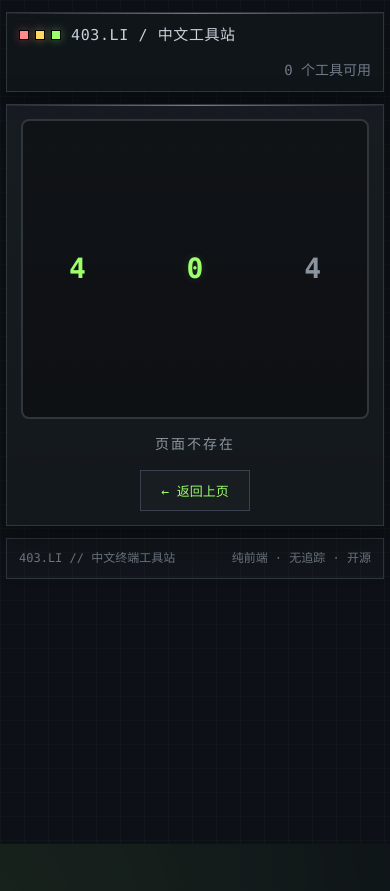
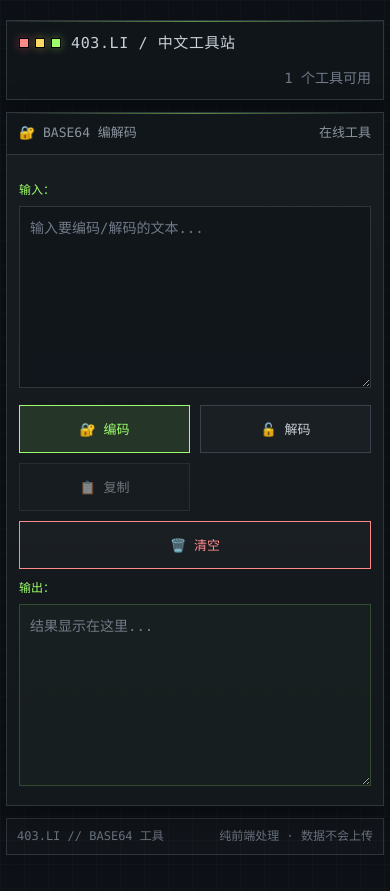
Before and after one commit to Xue-LC/403-li, a Vue app: page /tools/base64 in a window 390 px wide. Before the commit the page ends 844 px from the top, so only its background shows below. Built offline with nearby package versions, Linux system fonts and the light colour scheme; a web font is replaced by a local one.

Commit message:
feat: 添加 Base64 编解码工具
- 新建 Base64Tool.vue 实现编码/解码功能
- 更新 router.js 添加 /tools/base64 路由
- 更新 Home.vue 将 Base64 工具状态改为正常
- 支持中文和特殊字符的 Base64 编解码
- 移动端响应式优化
- 复制功能和清空功能

```diff
--- a/src/router.js
+++ b/src/router.js
@@ -2,6 +2,7 @@ import { createRouter, createWebHistory } from 'vue-router'
 import Home from './views/Home.vue'
 import Tools from './views/Tools.vue'
 import JsonFormatter from './tools/JsonFormatter.vue'
+import Base64Tool from './views/Base64Tool.vue'
 import Icons from './views/Icons.vue'
 import NotFound from './views/NotFound.vue'
 
@@ -20,6 +21,11 @@ const routes = [
     path: '/tools/json',
     name: 'JsonFormatter',
     component: JsonFormatter
+  },
+  {
+    path: '/tools/base64',
+    name: 'Base64Tool',
+    component: Base64Tool
   },
   {
     path: '/games',
--- /dev/null
+++ b/src/views/Base64Tool.vue
@@ -0,0 +1,404 @@
+<template>
+  <div class="base64-tool">
+    <!-- Topbar -->
+    <Topbar toolCount="1" />
+
+    <!-- 工具主体 -->
+    <section class="pane">
+      <div class="pane-head">
+        <span>🔐 Base64 编解码</span>
+        <span>在线工具</span>
+      </div>
+      <div class="pane-body">
+        <div class="tool-body">
+          <label class="input-label">输入：</label>
+          <textarea
+            v-model="input"
+            placeholder="输入要编码/解码的文本..."
+            rows="10"
+            class="code-input"
+          ></textarea>
+
+          <div class="button-group">
+            <button class="button primary" @click="encode">
+              🔐 编码
+            </button>
+            <button class="button" @click="decode">
+              🔓 解码
+            </button>
+            <button class="button" @click="copyOutput" :disabled="!output.trim()">
+              📋 复制
+            </button>
+            <button class="button danger full-width" @click="clear">
+              🗑️ 清空
+            </button>
+          </div>
+
+          <label class="input-label">输出：</label>
+          <textarea
+            v-model="output"
+            readonly
+            rows="10"
+            class="code-input output"
+            placeholder="结果显示在这里..."
+          ></textarea>
+
+          <div v-if="error" class="status-error">
+            ❌ 错误：{{ error }}
+          </div>
+
+          <div v-if="success" class="status-success">
+            ✅ 成功
+          </div>
+        </div>
+      </div>
+    </section>
+
+    <!-- Footer -->
+    <footer class="footer">
+      <span>403.li // Base64 工具</span>
+      <span>纯前端处理 · 数据不会上传</span>
+    </footer>
+  </div>
+</template>
+
+<script>
+import Topbar from '../components/Topbar.vue'
+
+export default {
+  name: 'Base64Tool',
+  components: {
+    Topbar
+  },
+  data() {
+    return {
+      input: '',
+      output: '',
+      error: '',
+      success: false
+    }
+  },
+  methods: {
+    encode() {
+      this.error = ''
+      this.success = false
+
+      if (!this.input) {
+        this.error = '请输入要编码的内容'
+        return
+      }
+
+      try {
+        this.output = btoa(unescape(encodeURIComponent(this.input)))
+        this.error = ''
+        this.success = true
+        setTimeout(() => this.success = false, 2000)
+      } catch (e) {
+        this.error = '编码失败：' + e.message
+        this.output = ''
+        this.success = false
+      }
+    },
+    decode() {
+      this.error = ''
+      this.success = false
+
+      if (!this.input) {
+        this.error = '请输入要解码的 Base64 字符串'
+        return
+      }
+
+      try {
+        this.output = decodeURIComponent(escape(atob(this.input)))
+        this.error = ''
+        this.success = true
+        setTimeout(() => this.success = false, 2000)
+      } catch (e) {
+        this.error = '解码失败：无效的 Base64 字符串'
+        this.output = ''
+        this.success = false
+      }
+    },
+    copyOutput() {
+      if (!this.output.trim()) {
+        this.error = '没有可复制的内容'
+        return
+      }
+
+      navigator.clipboard.writeText(this.output).then(() => {
+        this.success = true
+        setTimeout(() => this.success = false, 2000)
+      }).catch(() => {
+        this.error = '复制失败，请手动复制'
+      })
+    },
+    clear() {
+      this.input = ''
+      this.output = ''
+      this.error = ''
+      this.success = false
+    }
+  }
+}
+</script>
+
+<style scoped>
+@import '../assets/styles.css';
+
+.base64-tool {
+  width: min(var(--max), calc(100vw - 16px));
+  margin: 0 auto;
+  padding: 12px 0 20px;
+}
+
+/* === Pane === */
+.pane {
+  margin-top: 12px;
+  border: 1px solid var(--line);
+  background: var(--card-bg-gradient), var(--card-bg);
+  box-shadow: var(--card-shadow);
+  position: relative;
+}
+
+.pane::before {
+  content: "";
+  position: absolute;
+  top: 0;
+  left: 0;
+  right: 0;
+  height: 1px;
+  background: var(--card-top-line);
+  opacity: 0.5;
+}
+
+.pane-head {
+  padding: 10px 12px;
+  border-bottom: 1px solid var(--line);
+  display: flex;
+  justify-content: space-between;
+  align-items: center;
+  gap: 10px;
+  font-family: var(--mono);
+  font-size: 13px;
+  color: var(--muted);
+  text-transform: uppercase;
+  background: rgba(18,22,27,0.94);
+}
+
+.pane-body {
+  padding: 12px;
+}
+
+.tool-body {
+  margin-top: 1rem;
+}
+
+.input-label {
+  color: var(--green);
+  display: block;
+  margin-bottom: 0.5rem;
+  font-family: var(--mono);
+  font-size: 13px;
+  text-transform: uppercase;
+}
+
+.code-input {
+  width: 100%;
+  max-width: 100%;
+  border: 1px solid var(--line);
+  background: rgba(18,22,27,0.94);
+  color: var(--text);
+  font-family: var(--mono);
+  font-size: 14px;
+  padding: 12px;
+  resize: vertical;
+  transition: all 0.2s;
+  border-radius: 0;
+  box-sizing: border-box;
+  min-height: 200px;
+}
+
+.code-input:focus {
+  outline: 0;
+  border-color: var(--line-strong);
+  box-shadow: 0 0 20px var(--green-glow);
+}
+
+.code-input::placeholder {
+  color: var(--dim);
+}
+
+.code-input.output {
+  background: rgba(157,255,107,0.03);
+  border-color: rgba(157,255,107,0.2);
+}
+
+.button-group {
+  display: grid;
+  grid-template-columns: repeat(4, 1fr);
+  gap: 10px;
+  margin: 1rem 0;
+}
+
+.button {
+  border: 1px solid var(--line-strong);
+  background: rgba(255,255,255,0.02);
+  color: var(--text);
+  font-family: var(--mono);
+  font-size: 13px;
+  padding: 0;
+  cursor: pointer;
+  transition: all 0.2s;
+  text-transform: uppercase;
+  border-radius: 0;
+  height: 48px;
+  display: flex;
+  align-items: center;
+  justify-content: center;
+  width: 100%;
+}
+
+.button.full-width {
+  grid-column: 1 / -1;
+}
+
+.button:hover:not(:disabled) {
+  border-color: var(--green);
+  background: var(--green-soft);
+  color: var(--green);
+  box-shadow: 0 0 15px var(--green-glow);
+}
+
+.button:disabled {
+  opacity: 0.5;
+  cursor: not-allowed;
+}
+
+.button.primary {
+  border-color: var(--green);
+  background: var(--green-soft);
+  color: var(--green);
+}
+
+.button.primary:hover:not(:disabled) {
+  background: rgba(157,255,107,0.2);
+  box-shadow: 0 0 20px var(--green-glow);
+}
+
+.button.danger {
+  border-color: var(--red);
+  color: var(--red);
+}
+
+.button.danger:hover:not(:disabled) {
+  background: rgba(255,107,125,0.1);
+  box-shadow: 0 0 15px rgba(255,107,125,0.3);
+}
+
+.status-error {
+  color: var(--red);
+  margin-top: 1rem;
+  font-family: var(--mono);
+  font-size: 13px;
+  padding: 10px 12px;
+  border: 1px solid rgba(255,107,125,0.3);
+  background: rgba(255,107,125,0.05);
+}
+
+.status-success {
+  color: var(--green);
+  margin-top: 1rem;
+  font-family: var(--mono);
+  font-size: 13px;
+  padding: 10px 12px;
+  border: 1px solid rgba(157,255,107,0.3);
+  background: var(--green-soft);
+}
+
+/* === Footer === */
+.footer {
+  margin-top: 12px;
+  border: 1px solid var(--line);
+  background: rgba(255,255,255,0.02);
+  padding: 10px 12px;
+  display: flex;
+  justify-content: space-between;
+  gap: 10px;
+  flex-wrap: wrap;
+  font-family: var(--mono);
+  font-size: 13px;
+  color: var(--dim);
+  text-transform: uppercase;
+}
+
+/* === Responsive === */
+@media (max-width: 640px) {
+  .base64-tool {
+    width: 100%;
+    max-width: 100%;
+    padding: 8px 0 16px;
+  }
+
+  .pane-body {
+    padding: 12px;
+  }
+
+  .code-input {
+    font-size: 14px;
+    padding: 10px;
+    min-height: 180px;
+  }
+
+  .button-group {
+    grid-template-columns: repeat(2, 1fr);
+    gap: 10px;
+    margin: 0.75rem 0;
+  }
+
+  .button {
+    height: 48px;
+    font-size: 13px;
+  }
+
+  .input-label {
+    font-size: 12px;
+    margin-bottom: 0.4rem;
+  }
+
+  .status-error, .status-success {
+    font-size: 12px;
+    padding: 8px 10px;
+    margin-top: 0.75rem;
+  }
+
+  .footer {
+    padding: 8px 10px;
+    font-size: 12px;
+  }
+}
+
+/* 超小屏幕 */
+@media (max-width: 375px) {
+  .base64-tool {
+    padding: 6px 0 14px;
+  }
+
+  .pane-body {
+    padding: 8px;
+  }
+
+  .code-input {
+    font-size: 14px;
+    padding: 8px;
+  }
+
+  .button {
+    height: 48px;
+    font-size: 12px;
+  }
+
+  .footer {
+    font-size: 11px;
+  }
+}
+</style>
--- a/src/views/Home.vue
+++ b/src/views/Home.vue
@@ -108,8 +108,8 @@ export default {
           path: '/tools/base64',
           name: 'Base64 编解码',
           description: '编码解码是高频小工具，适合处理文本和图片',
-          status: 'error',
-          statusText: '异常', statusColor: '#ff8a8a',
+          status: 'normal',
+          statusText: '正常', statusColor: '#9dff6b',
           features: '编码 / 解码',
           category: 'encoding'
         },
```
